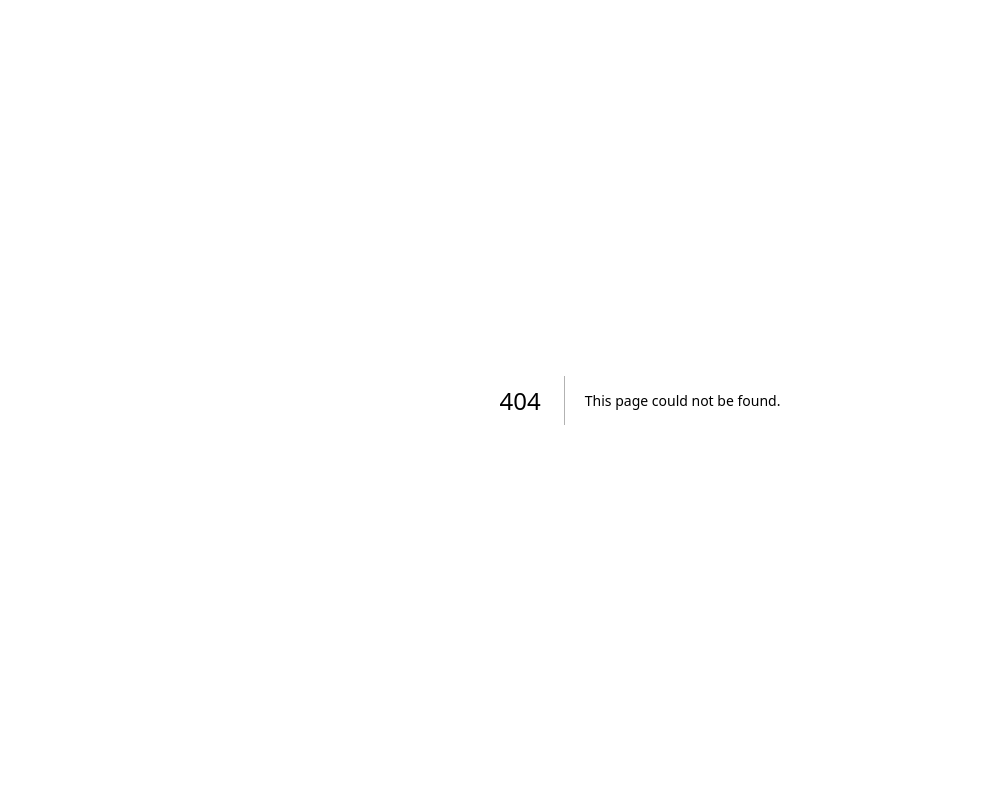
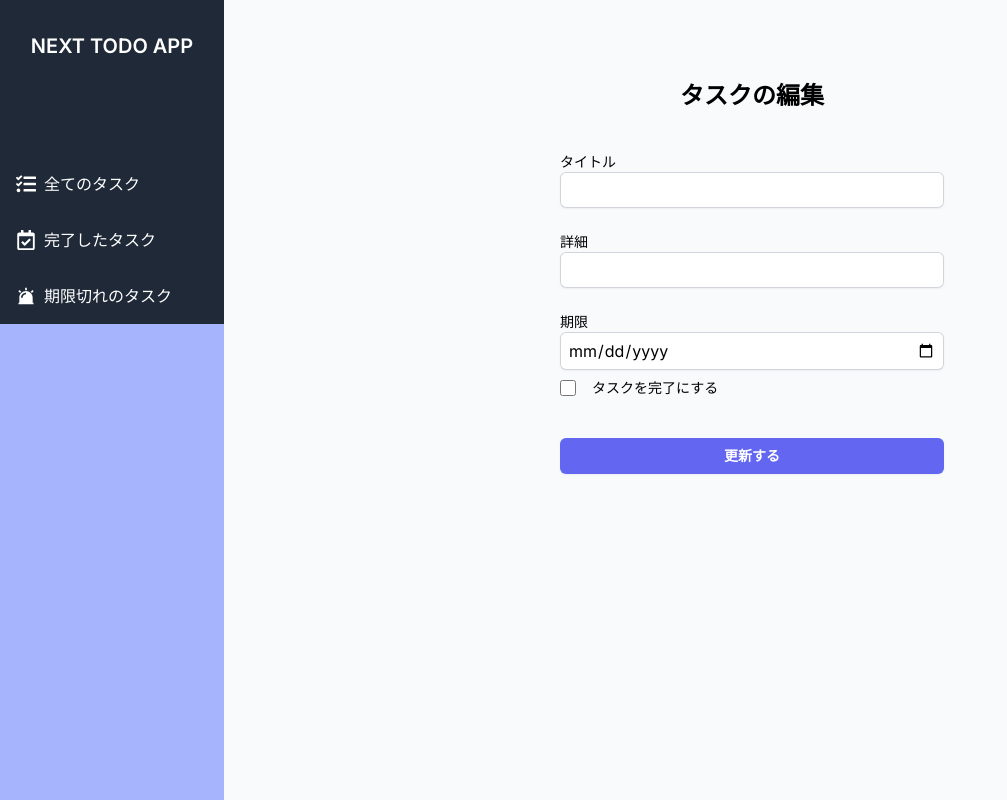
Before and after one commit to Kroro1208/next-todo-app, a Next.js app: page /edit/1 in a window 1280 px wide. Before the commit this address had no page. Shown: the whole page, without its empty margins (0-1007 px from the left). Built offline with nearby package versions, Linux system fonts and the light colour scheme.

Commit message:
タスクの編集ページ実装した

```diff
--- /dev/null
+++ b/src/app/(main)/edit/[id]/page.tsx
@@ -0,0 +1,19 @@
+import EditTaskForm from "@/components/EditTaskForm/EditTaskForm";
+
+interface Params {
+    params: {
+        id: string;
+    };
+}
+
+const EditTaskPage = ({ params }: Params) => {
+    const id = params.id;
+  return (
+    <div className="flex flex-col justify-center py-20">
+        <h2 className="text-center text-2xl font-bold">タスクの編集</h2>
+        <EditTaskForm />
+    </div>
+  )
+}
+
+export default EditTaskPage
--- /dev/null
+++ b/src/components/EditTaskForm/EditTaskForm.tsx
@@ -0,0 +1,35 @@
+
+
+const EditTaskForm = () => {
+    return (
+        <div className="mt-10 mx-auto w-full max-w-sm">
+          <form action="">
+            <div>
+                <label htmlFor="title" className="block text-sm font-medium">タイトル</label>
+                <input type="text" id="title" name="title" required
+                className="block mt2 py-1.5 px-2 w-full rounded-md border-0 shadow-sm
+                ring-1 ring-inset ring-gray-300"/>
+            </div>
+            <div className="mt-6">
+                <label htmlFor="description" className="block text-sm font-medium">詳細</label>
+                <input type="text" id="descriptionle" name="description" required
+                className="block mt2 py-1.5 px-2 w-full rounded-md border-0 shadow-sm
+                ring-1 ring-inset ring-gray-300"/>
+            </div>
+            <div className="mt-6">
+                <label htmlFor="dueDate" className="block text-sm font-medium">期限</label>
+                <input type="date" id="dueDatele" name="dueDate" required min="2024-05-20" max="2050-12-31"
+                className="block mt2 py-1.5 px-2 w-full rounded-md border-0 shadow-sm
+                ring-1 ring-inset ring-gray-300"/>
+            </div>
+            <div className="mt6 flex items-center">
+                <input type="checkbox" id="isCompleted" name="isCompleted" className="mr-2 w-4 h-4" />
+                <label htmlFor="isCompleted" className="text-sm p-2">タスクを完了にする</label>
+            </div>
+            <button type="submit" className="mt-8 py-2 w-full rounded-md text-white bg-indigo-500 hover:bg-indigo-700 text-sm font-semibold shadow-sm">更新する</button>
+          </form>
+        </div>
+      )
+}
+
+export default EditTaskForm
```
